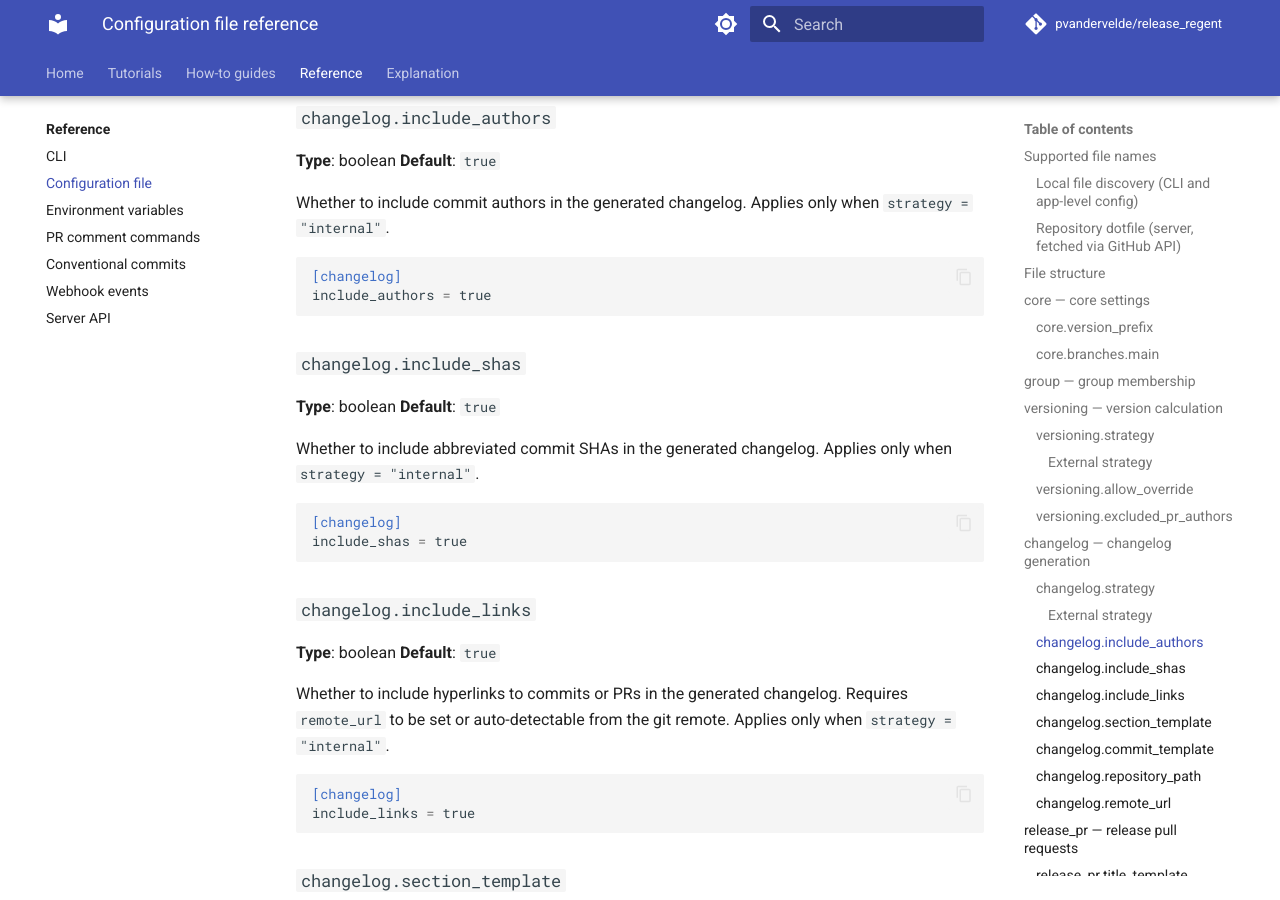
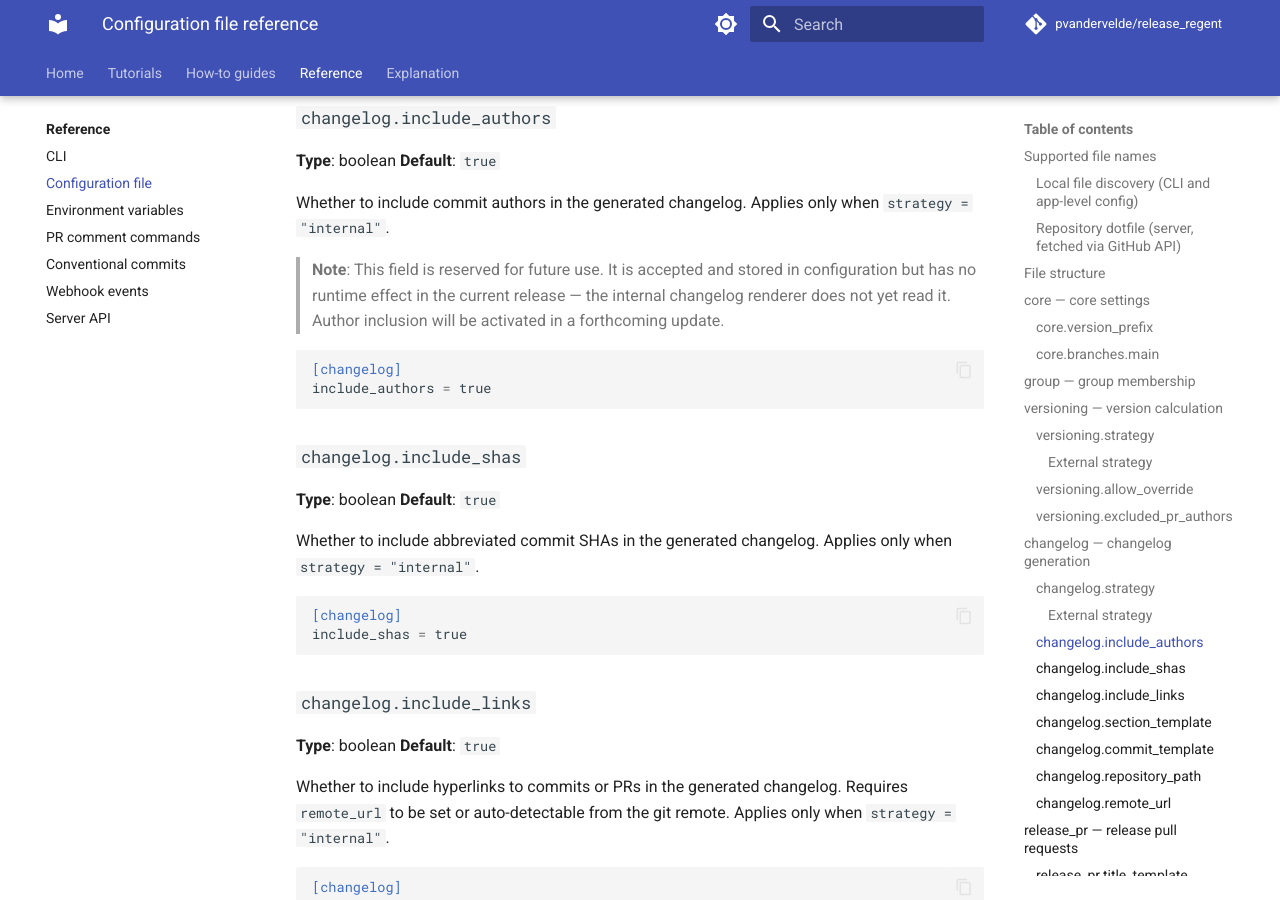
Before and after one commit to pvandervelde/release_regent, an MkDocs documentation site: the page built from docs/user/reference/configuration.md, in a window 1280 px wide and 900 px high, scrolled down 4698 px. Built offline with MkDocs 1.6.1 and Material for MkDocs 9.7.7, drawn with Linux system fonts in a browser that asks for light colours; comment, search, counter and statistics services are not loaded; some of the changed text lies outside the part shown.

Commit message:
docs: fix locked_fields table and include_authors accuracy
- Remove changelog.* rows from locked_fields table; those fields are
  absent from LOCKABLE_FIELDS and are silently ignored at runtime
- Add note to changelog.include_authors that it is reserved for future
  use and currently has no runtime effect in the changelog renderer

````diff
--- a/docs/user/reference/configuration.md
+++ b/docs/user/reference/configuration.md
@@ -224,6 +224,10 @@ timeout_ms = 30000  # Optional: max execution time in milliseconds (default 30 0
 
 Whether to include commit authors in the generated changelog. Applies only when
 `strategy = "internal"`.
+
+> **Note**: This field is reserved for future use. It is accepted and stored in configuration
+> but has no runtime effect in the current release — the internal changelog renderer does not
+> yet read it. Author inclusion will be activated in a forthcoming update.
 
 ```toml
 [changelog]
````
Also changed, not shown: other parts of docs/user/reference/configuration.md (+1 -5 lines).
